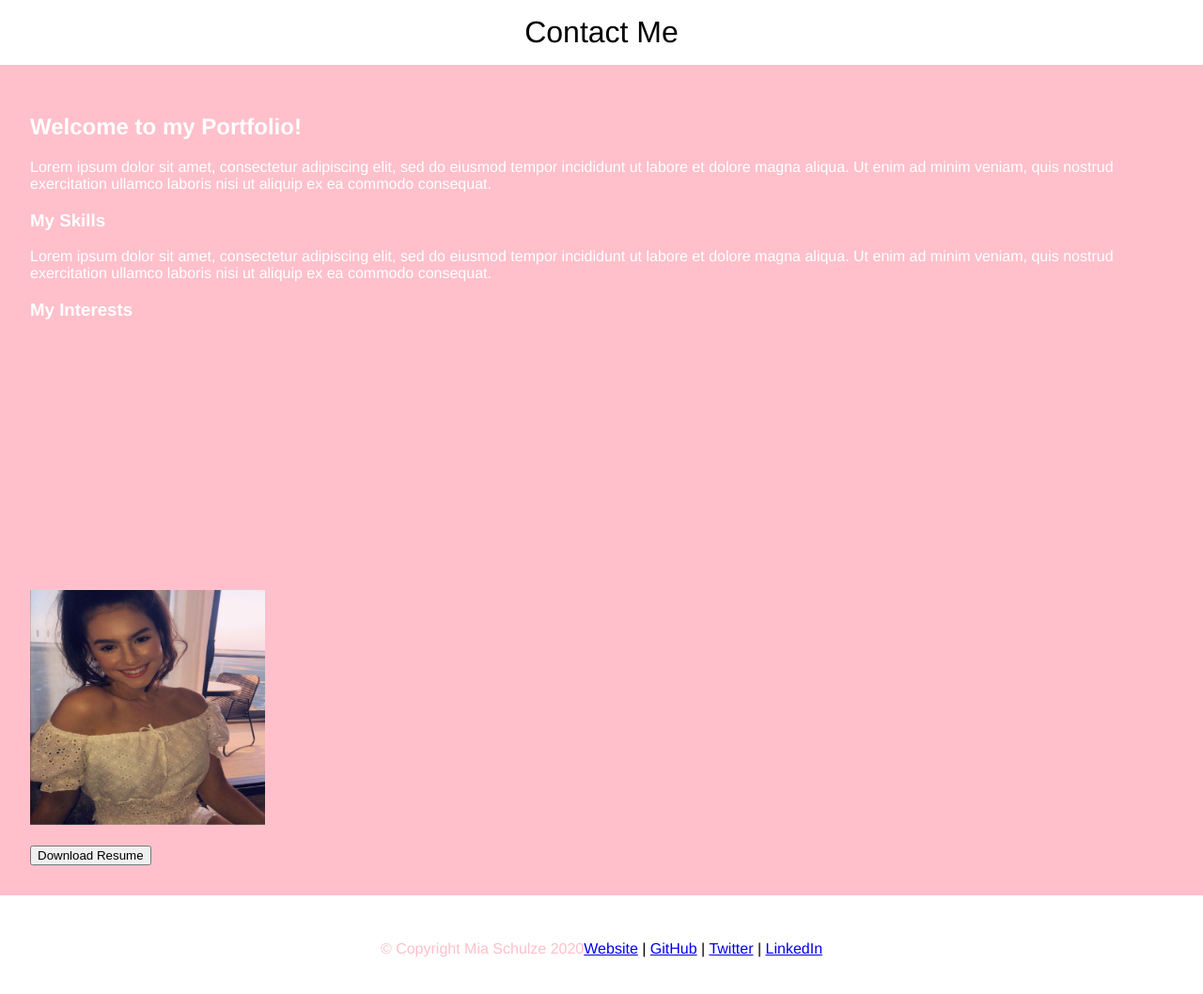
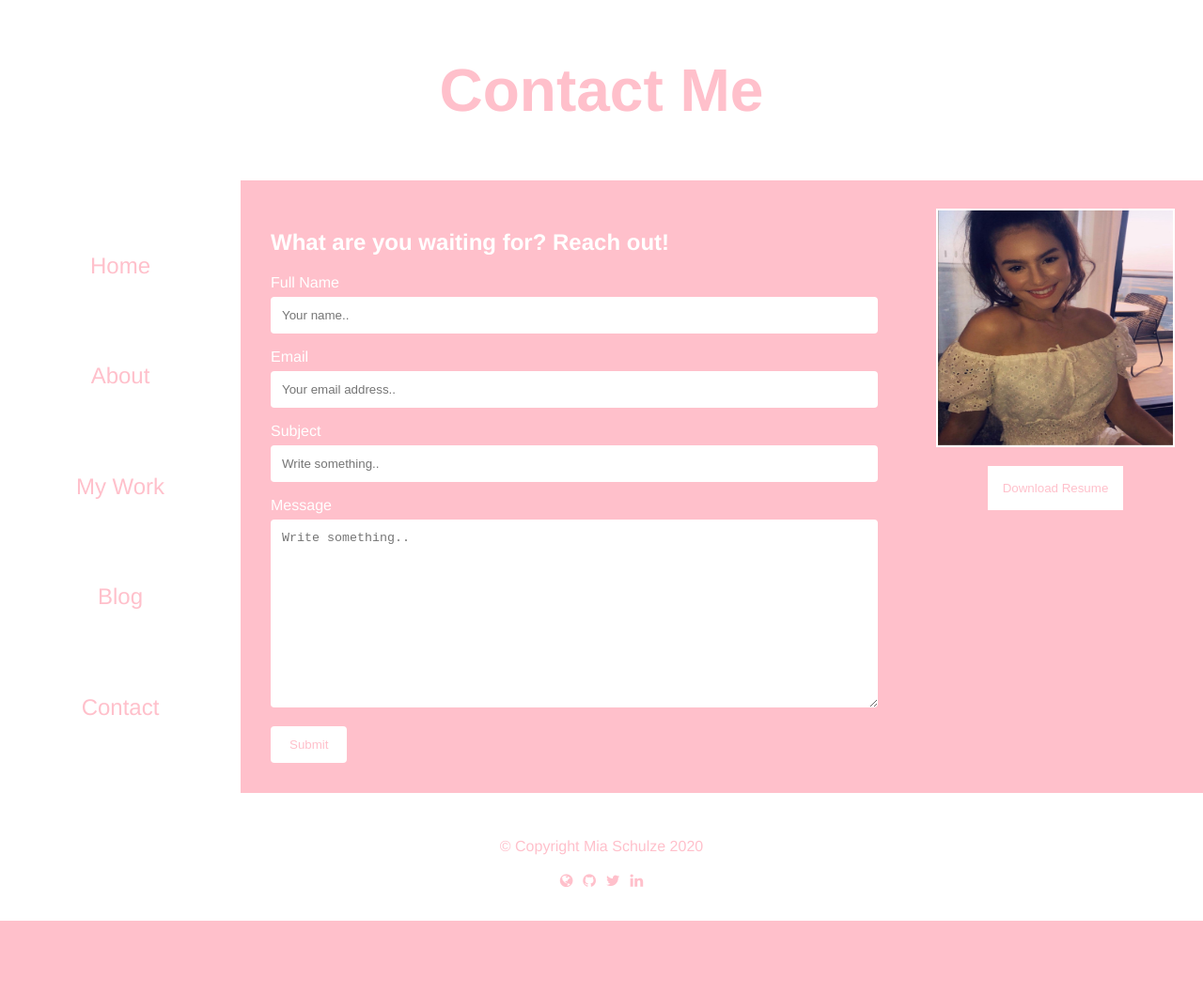
Before and after one commit to miasahra/portfolio, a plain HTML site: page contact.html in a window 1280 px wide. Shown: the whole page at 94% size. After the commit the page ends 980 px from the top, so only its background shows below. Drawn offline with Linux system fonts and the light colour scheme.

Commit message:
add contact form to contact page

```diff
--- a/assets/css/style.scss
+++ b/assets/css/style.scss
@@ -6,6 +6,33 @@ body {
   margin: 0;
   background: pink;
   font-family: "Helvetica Neue";
+}
+
+input[type=text],
+input[type=email],
+select,
+textarea {
+  width: 100%;
+  padding: 12px;
+  border: none;
+  border-radius: 4px;
+  box-sizing: border-box;
+  margin-top: 6px;
+  margin-bottom: 16px;
+  resize: vertical;
+}
+
+input[type=submit] {
+  background-color: white;
+  color: pink;
+  padding: 12px 20px;
+  border: none;
+  border-radius: 4px;
+  cursor: pointer;
+}
+
+input[type=submit]:hover {
+  background-color: gray;
 }
 
 h1,
@@ -58,6 +85,31 @@ footer p {
   color: pink;
 }
 
+.main {
+  display: flex;
+  min-height: calc(100vh - 40vh);
+}
+
+.main > article {
+  flex: 1;
+}
+
+.main > nav,
+.main > aside {
+  flex: 0 0 20vw;
+}
+
+.main > nav {
+  order: -1;
+  background-color: white;
+}
+
+.container {
+  border-radius: 5px;
+  background-color: #f2f2f2;
+  padding: 20px;
+}
+
 .body-container p {
   color: white;
 }
@@ -81,29 +133,14 @@ footer p {
   cursor: pointer;
 }
 
-.main {
-  display: flex;
-  min-height: calc(100vh - 40vh);
-}
-
-.main > article {
-  flex: 1;
-}
-
-.main > nav,
-.main > aside {
-  flex: 0 0 20vw;
-}
-
-.main > nav {
-  order: -1;
-  background-color: white;
-}
-
 .socials i {
   color: pink;
   padding: 0.2rem;
   text-decoration: none;
+}
+
+.contact-form label {
+  color: white;
 }
 
 /* Media Queries for Devices */
--- a/contact.html
+++ b/contact.html
@@ -7,37 +7,39 @@
   <meta http-equiv="X-UA-Compatible" content="ie=edge">
   <title>Mia's Portfolio</title>
   <link href="assets/css/style.css" rel="stylesheet" />
+  <link rel="stylesheet" href="assets/css/font-awesome/css/font-awesome.min.css"> <!-- Link FontAwesome icon library -->
+  <link rel="icon" href="assets/img/favicon.ico" type="image/x-icon" /> <!-- Link browser favicon -->
 </head>
 
 <body>
-  <header>Contact Me</header>
-  <div id="main">
+  <!-- Header -->
+  <header>
+    <h1>Contact Me</h1>
+  </header>
+
+  <!-- Flexbox Body Content -->
+  <div class="main">
     <article>
       <div class="header-container">
-        <h1>Welcome to my Portfolio!</h1>
+        <h1>What are you waiting for? Reach out!</h1>
       </div>
       <div class="body-container">
         <div class="bio-container">
-          <p class="body-text">
-            Lorem ipsum dolor sit amet, consectetur adipiscing elit, sed do eiusmod tempor incididunt
-            ut labore et dolore magna aliqua. Ut enim ad minim veniam, quis nostrud exercitation ullamco
-            laboris nisi ut aliquip ex ea commodo consequat.
-          </p>
-        </div>
-        <div class="skill-container">
-          <h3>My Skills</h3>
-          <p class="body-text">
-            Lorem ipsum dolor sit amet, consectetur adipiscing elit, sed do eiusmod tempor incididunt
-            ut labore et dolore magna aliqua. Ut enim ad minim veniam, quis nostrud exercitation ullamco
-            laboris nisi ut aliquip ex ea commodo consequat.
-          </p>
-        </div>
+          <form class="contact-form" action="https://formspree.io/f/xnqovwpb" method="POST">
+            <label for="name">Full Name</label>
+            <input type="text" id="name" name="name" placeholder="Your name..">
 
-        <div class="interests-container">
-          <h3>My Interests</h3>
-          <p class="body-text">
+            <label for="email">Email</label>
+            <input type="email" id="email" name="email" placeholder="Your email address..">
 
-          </p>
+            <label for="subject">Subject</label>
+            <input type="text" id="subject" name="subject" placeholder="Write something.."></input>
+
+            <label for="message">Message</label>
+            <textarea id="message" name="message" placeholder="Write something.." style="height:200px"></textarea>
+
+            <input type="submit" value="Submit">
+          </form>
         </div>
       </div>
     </article>
@@ -52,22 +54,24 @@
     </nav>
 
     <!-- Sidebar -->
-    <aside>
-      <img src="assets/img/dp.jpg" width="250px" height="250px" />
+    <aside class="sidebar">
+      <img class="profile-image" src="assets/img/dp.jpg" width="250px" height="250px" />
       <br /><br />
-      <button>Download Resume</button>
+      <a href="assets/img/mockup-resume.jpg" target="_blank" download><button class="primary-button">Download Resume</button></a>
     </aside>
   </div>
+
+  <!-- Footer -->
   <footer>
-    <p>© Copyright Mia Schulze 2020</p>
-    <div class="">
-      <a target="_blank" href="https://www.miasahra.com">Website</a> |
-      <a target="_blank" href="https://www.github.com/miasahra">GitHub</a> |
-      <a target="_blank" href="https://twitter.com/MiaSchulze11">Twitter</a> |
-      <a target="_blank" href="https://www.linkedin.com/in/mia-schulze-0a1a211b9/">LinkedIn</a>
+    <div>
+      <p>© Copyright Mia Schulze 2020</p>
+      <div class="socials">
+        <a target="_blank" href="https://www.miasahra.com"><i class="fa fa-globe"></i></a>
+        <a target="_blank" href="https://www.github.com/miasahra"><i class="fa fa-github"></i></a>
+        <a href="https://twitter.com/MiaSchulze11" target="_blank"><i class="fa fa-twitter"></i></a>
+        <a target="_blank" href="https://www.linkedin.com/in/mia-schulze-0a1a211b9/"><i class="fa fa-linkedin"></i></a>
+      </div>
     </div>
   </footer>
-
 </body>
-
 </html>
```
Also changed, not shown: assets/css/style.css, 1 other file.
